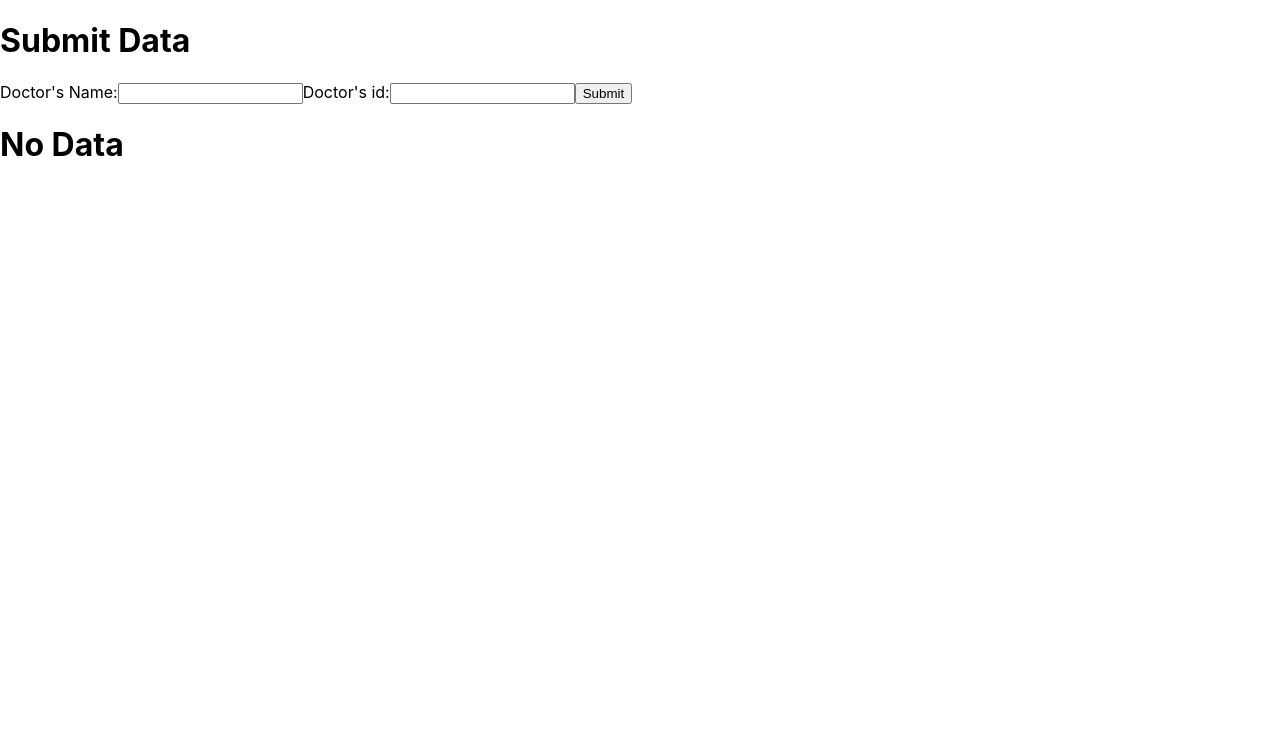
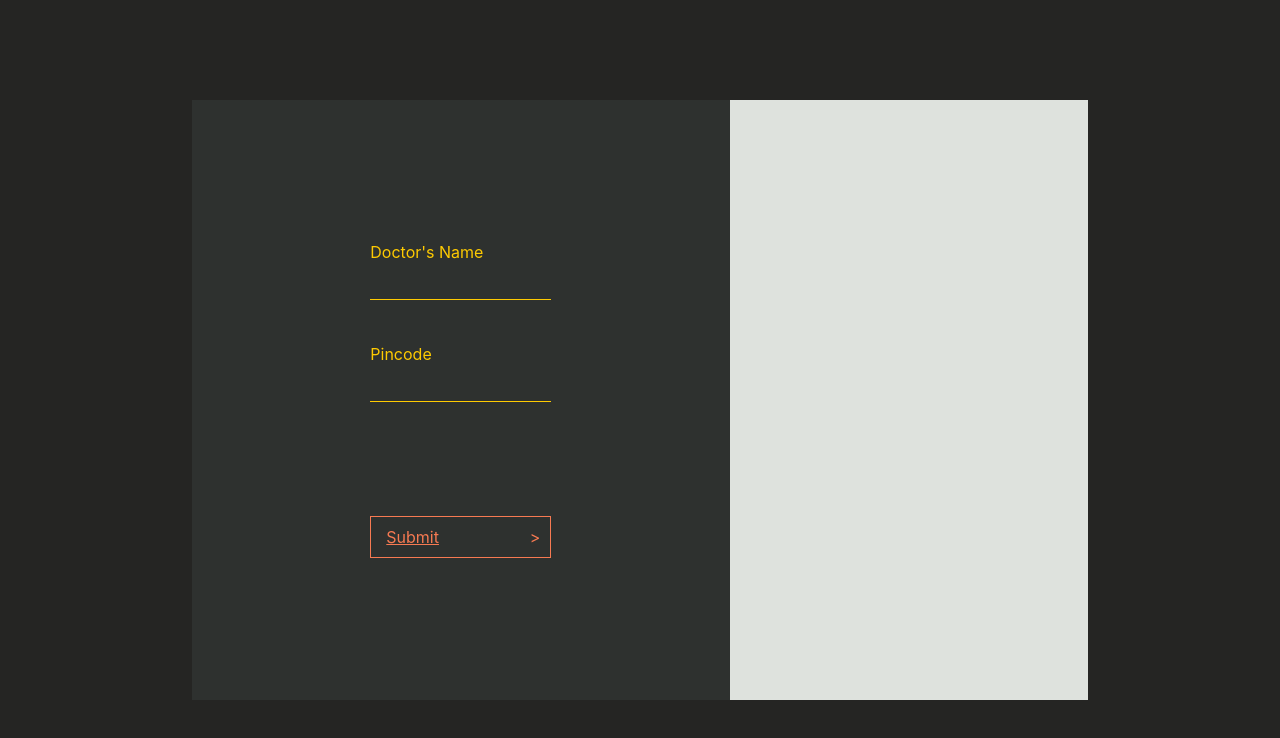
Before and after one commit to asirvadAbraham/mediKit, a React (Create React App) app: page / in a window 1280 px wide. Shown: the top 738 px of the page. Built offline with nearby package versions, Linux system fonts and the light colour scheme.

Commit message:
Updated UI and API integration

```diff
--- a/src/App.css
+++ b/src/App.css
@@ -0,0 +1,11 @@
+html {
+  height: 100%;
+}
+body {
+  height: 100%;
+  overflow-y: hidden;
+
+  #root {
+    height: 100%;
+  }
+}
--- a/src/Medi.tsx
+++ b/src/Medi.tsx
@@ -4,10 +4,122 @@ import styled from "@emotion/styled";
 
 type DataType = {
   name: string;
-  id: string;
+  pinCode: string;
 };
 
 const Container = styled.div`
+  background: #252523;
+  height: 100%;
+  display: flex;
+  align-content: center;
+  justify-content: center;
+  align-items: center;
+
+  .content-container {
+    display: flex;
+    width: 70%;
+    height: 75%;
+
+    .content-left {
+      color: #feca01;
+      background: #2e312f;
+      width: 60%;
+      height: 100%;
+      display: flex;
+      align-items: center;
+      justify-content: center;
+
+      .content-left-inner-wrapper {
+        height: 100%;
+        display: flex;
+        align-items: center;
+
+        .content-left-form {
+          height: 60%;
+          display: flex;
+          flex-direction: column;
+          justify-content: space-around;
+
+          .doctor-name-container,
+          .pincode-container {
+            display: flex;
+            flex-direction: column;
+            height: 16%;
+            justify-content: space-between;
+          }
+
+          .doctor-name-input-field,
+          .pincode-input-field {
+            :focus-visible {
+              outline: none;
+            }
+
+            color: #feca01;
+            background: transparent;
+            border: none;
+            border-bottom: 1px solid #feca01;
+          }
+
+          .city-name-container {
+            height: 7%;
+          }
+
+          .submit-button {
+            border: 1px solid #f77a52;
+            color: #f77a52;
+            height: 40px;
+            line-height: 40px;
+            padding: 0px 40px 0px 15px;
+            position: relative;
+            overflow: hidden;
+            transition: 0.4s all ease;
+
+            :before {
+              content: ">";
+              position: absolute;
+              right: 10px;
+            }
+
+            :hover {
+              border-color: #a49a87;
+            }
+
+            :hover:before {
+              color: #a49a87;
+            }
+
+            :hover span {
+              top: -40px;
+            }
+
+            :hover span:after {
+              opacity: 1;
+            }
+
+            span {
+              position: relative;
+              top: 0px;
+              transition: 0.4s all ease;
+
+              :after {
+                content: attr(title);
+                display: block;
+                opacity: 0;
+                transition: 0.4s all ease;
+                color: #a49a87;
+              }
+            }
+          }
+        }
+      }
+    }
+
+    .content-right {
+      background: #dee2dd;
+      width: 40%;
+      height: 100%;
+    }
+  }
   .table-header {
     display: flex;
   }
@@ -32,17 +144,47 @@ const Container = styled.div`
 export const Medi = () => {
   const [formData, setFormData] = useState<DataType>({
     name: "",
-    id: "",
+    pinCode: "",
   });
   const [resultantData, setResultantData] = useState<DataType[]>([]);
+  const [cityName, setCityname] = useState("");
+
+  const getCityName = async (pin: string) => {
+    try {
+      const result = await axios.post(
+        `https://asirvad.pythonanywhere.com/get_city_name`,
+        {
+          pin_code: pin,
+        }
+      );
+      const city = result?.data?.city_name;
+      setCityname(city);
+    } catch (error) {
+      setCityname("");
+      console.error("Error getting city code:", error);
+    }
+  };
 
   const handleChange = (
     e: React.ChangeEvent<HTMLInputElement>,
-    isId = false
+    isPin = false
   ) => {
     let updatedValue = { ...formData };
-    if (isId) {
-      updatedValue = { ...updatedValue, id: e.target.value };
+    if (isPin) {
+      const value = e.target.value;
+      const isEmptyOrIsNumber = value === "" || /^\d+$/.test(value);
+      if (isEmptyOrIsNumber) {
+        const valueTrimmed = value.trim();
+        const valueLength = valueTrimmed.length;
+        if (valueLength <= 6) {
+          updatedValue = { ...updatedValue, pinCode: valueTrimmed };
+          if (valueLength === 6) {
+            void getCityName(valueTrimmed);
+          } else {
+            setCityname("");
+          }
+        }
+      }
     } else {
       updatedValue = { ...updatedValue, name: e.target.value };
     }
@@ -56,7 +198,6 @@ export const Medi = () => {
         "http://localhost:5000/submit_data",
         formData
       );
-      console.log(result);
       setResultantData(result.data as DataType[]);
     } catch (error) {
       console.error("Error submitting data:", error);
@@ -66,41 +207,44 @@ export const Medi = () => {
 
   return (
     <Container className="main-container">
-      <h1>Submit Data</h1>
-      <form onSubmit={handleSubmit}>
-        <label>Doctor's Name:</label>
+      <div className="content-container">
+        <div className="content-left">
+          <div className="content-left-inner-wrapper">
+            <form onSubmit={handleSubmit} className="content-left-form">
+              <div className="doctor-name-container">
+                <label>Doctor's Name</label>
                 <input
                   type="text"
                   name="name"
                   value={formData.name}
                   onChange={(e) => handleChange(e)}
-          required
+                  className="doctor-name-input-field"
                 />
-        <label>Doctor's id:</label>
+              </div>
+
+              <div className="pincode-container">
+                <label>Pincode</label>
                 <input
-          name="age"
-          value={formData.id}
+                  name="pin"
+                  value={formData.pinCode}
                   onChange={(e) => handleChange(e, true)}
                   required
+                  className="pincode-input-field"
                 />
-        <button type="submit">Submit</button>
+              </div>
+
+              <div className="city-name-container">
+                <label>{cityName}</label>
+              </div>
+
+              <a href="/#" className="submit-button">
+                <span title="Submit">Submit</span>
+              </a>
             </form>
-      {resultantData?.length ? (
-        <>
-          <div className="table-header">
-            <div className="table-column id-column">Id</div>
-            <div className="table-column name-column">Name</div>
           </div>
-          {resultantData?.map((item) => (
-            <div className="table-row">
-              <div className="table-cell id-column">{item.id}</div>
-              <div className="table-cell name-column">{item.name}</div>
         </div>
-          ))}
-        </>
-      ) : (
-        <h1>No Data</h1>
-      )}
+        <div className="content-right"></div>
+      </div>
     </Container>
   );
 };
```
Lines whose indentation alone changed are shown as unchanged.
